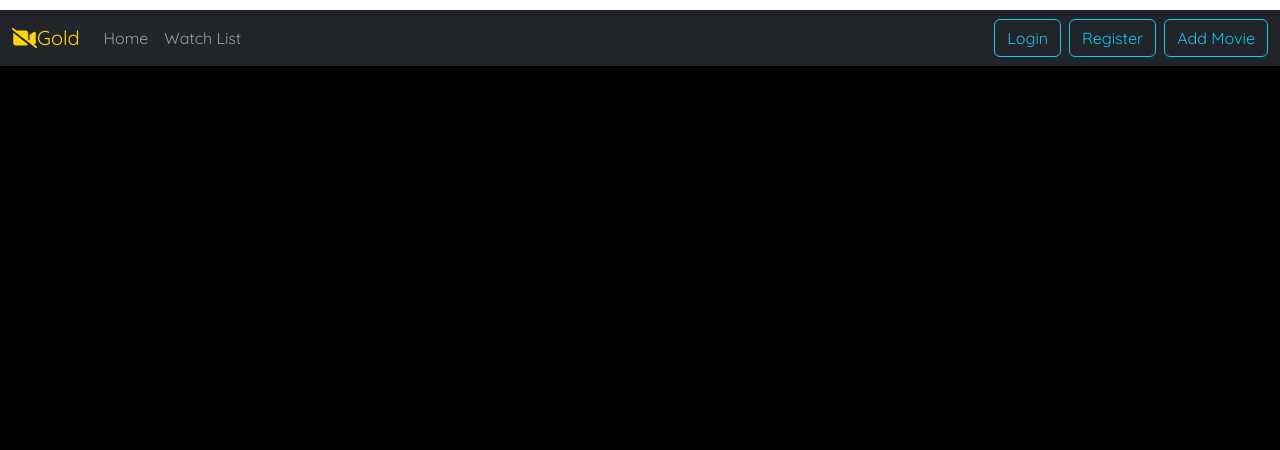
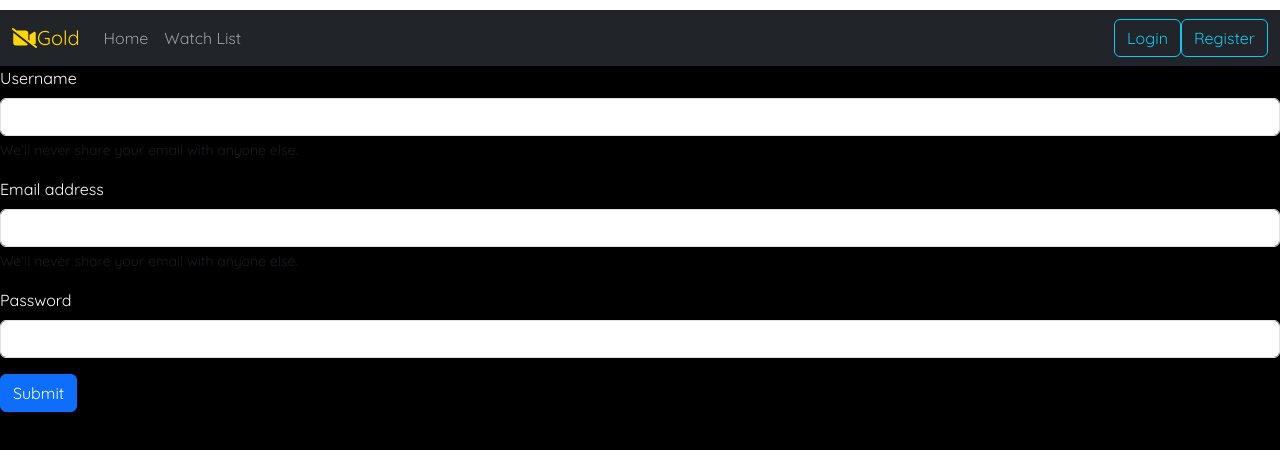
Before and after one commit to shli1126/IMDbClone-front, a React (Create React App) app: page /Register in a window 1280 px wide. Shown: the top 450 px of the page. Built offline with nearby package versions, Linux system fonts and the light colour scheme; no server answers.

Commit message:
fix review disappear after refresh

```diff
--- a/package.json
+++ b/package.json
@@ -13,6 +13,7 @@
     "@testing-library/user-event": "^13.5.0",
     "axios": "^1.5.0",
     "bootstrap": "^5.3.1",
+    "cors": "^2.8.5",
     "react": "^18.2.0",
     "react-bootstrap": "^2.8.0",
     "react-dom": "^18.2.0",
--- a/src/App.js
+++ b/src/App.js
@@ -7,6 +7,8 @@
 import Header from './components/header/Header';
 import Trailer from './components/trailer/Trailer';
 import Reviews from './components/reviews/Reviews';
+import LoginPage from './components/auth/LoginPage';
+import RegisterPage from './components/auth/RegisterPage';
 function App() {
 
 const [movies, setMovies] = useState([]);
@@ -30,18 +32,18 @@
     const singleMovie = response.data;
 
     setMovie(singleMovie);
-    setReviews(singleMovie.reviews);
+
+    //setReviews(singleMovie.reviews);
+    setReviews(singleMovie.reviewIds);
 
   } catch (err) {
-
+    console.log(err)
   }
 }
 
 useEffect(() => {
   getMovies();
 }, []);
-
-
 
 
   return (
@@ -52,6 +54,8 @@
       <Route path="/" element={<Home movies={movies}/>} /></Route>
       <Route path="/Trailer/:ytTrailerId" element={<Trailer/>}></Route>
       <Route path="/Reviews/:movieId" element ={<Reviews getMovieData = {getMovieData} movie={movie} reviews ={reviews} setReviews = {setReviews} />}></Route>
+      <Route path="/Login" element={<LoginPage/>}></Route>
+      <Route path="/Register" element={<RegisterPage/>}></Route>
      </Routes>
     </div>
   );
--- a/src/api/axiosConfig.js
+++ b/src/api/axiosConfig.js
@@ -1,4 +1,5 @@
 import axios from 'axios';
+
 
 export default axios.create({
     baseURL: "http://localhost:8080",
--- /dev/null
+++ b/src/components/auth/LoginPage.js
@@ -0,0 +1,20 @@
+import React from 'react'
+import {Form} from 'react-bootstrap';
+const LoginPage = () => {
+  return (
+    <Form>
+        <div class="mb-3">
+            <label for="exampleInputEmail1" class="form-label">Email address</label>
+            <input type="email" class="form-control" id="exampleInputEmail1" aria-describedby="emailHelp"/>
+            <div id="emailHelp" class="form-text">We'll never share your email with anyone else.</div>
+        </div>
+        <div class="mb-3">
+            <label for="exampleInputPassword1" class="form-label">Password</label>
+            <input type="password" class="form-control" id="exampleInputPassword1"/>
+        </div>
+        <button type="submit" class="btn btn-primary">Submit</button>
+    </Form>
+ )
+}
+
+export default LoginPage
--- /dev/null
+++ b/src/components/auth/RegisterPage.js
@@ -0,0 +1,26 @@
+import React from 'react'
+import {Form} from 'react-bootstrap';
+
+const RegisterPage = () => {
+    return (
+        <Form>
+            <div class="mb-3">
+                <label for="exampleInputEmail1" class="form-label">Username</label>
+                <input type="email" class="form-control" id="exampleInputEmail1" aria-describedby="emailHelp"/>
+                <div id="emailHelp" class="form-text">We'll never share your email with anyone else.</div>
+            </div>
+            <div class="mb-3">
+                <label for="exampleInputEmail1" class="form-label">Email address</label>
+                <input type="email" class="form-control" id="exampleInputEmail1" aria-describedby="emailHelp"/>
+                <div id="emailHelp" class="form-text">We'll never share your email with anyone else.</div>
+            </div>
+            <div class="mb-3">
+                <label for="exampleInputPassword1" class="form-label">Password</label>
+                <input type="password" class="form-control" id="exampleInputPassword1"/>
+            </div>
+            <button type="submit" class="btn btn-primary">Submit</button>
+        </Form>
+     )
+}
+
+export default RegisterPage
--- a/src/components/header/Header.js
+++ b/src/components/header/Header.js
@@ -6,9 +6,11 @@
 import Nav from "react-bootstrap/Nav";
 import Navbar from "react-bootstrap/Navbar";
 import {NavLink} from "react-router-dom";
+import {Link, useNavigate} from 'react-router-dom'
 
 
 const Header = () => {
+    const navigate = useNavigate();
   return (
     <Navbar bg="dark" variant="dark" expand="lg">
         <Container fluid>
@@ -25,9 +27,8 @@
                     <NavLink className ="nav-link" to="/">Home</NavLink>
                     <NavLink className ="nav-link" to="/watchList">Watch List</NavLink>
                 </Nav>
-                <Button variant="outline-info" className="me-2">Login</Button>
-                <Button variant="outline-info" className="me-2">Register</Button>
-                <Button variant="outline-info">Add Movie</Button>
+                <Button variant="outline-info" onClick={() => navigate(`/Login`)}>Login</Button>
+                <Button variant="outline-info" onClick={() => navigate(`/Register`)}>Register</Button>
             </Navbar.Collapse>
         </Container>
     </Navbar>
--- a/src/components/hero/Hero.js
+++ b/src/components/hero/Hero.js
@@ -14,6 +14,11 @@
   function reviews(movieId){
     navigate(`/Reviews/${movieId}`);
   }
+
+  if (!Array.isArray(movies)) {
+    return <div>No movies available</div>;
+  }
+
 
   return (
     <div>
--- a/src/components/reviewForm/ReviewForm.js
+++ b/src/components/reviewForm/ReviewForm.js
@@ -10,7 +10,6 @@
         </Form.Group>
         <Button variant="outline-info" onClick={handleSubmit}>Submit</Button>
     </Form>
-
   )
 }
 
--- a/src/components/reviews/Reviews.js
+++ b/src/components/reviews/Reviews.js
@@ -13,20 +13,25 @@
 
     useEffect(()=>{
         getMovieData(movieId);
-    },[movieId])
+    },[])
 
-    const addReview = async (e) => {
+    const addReview = async (e) =>{
         e.preventDefault();
+
         const rev = revText.current;
 
-        try {
-            const response = await api.post("/api/v1/reviews", { reviewBody: rev.value, imdbId: movieId });
-            const updatedReviews = [...reviews, { body: rev.value }];
+        try
+        {
+            const response = await api.post("/api/v1/reviews",{reviewBody:rev.value,imdbId:movieId});
+            const updatedReviews = reviews != null ? [...reviews, { body: rev.value }] : [{ body: rev.value }];
             rev.value = "";
-            setReviews(updatedReviews); // Trigger a re-render with updated reviews
-        } catch (err) {
+            setReviews(updatedReviews);
+        }
+        catch(err)
+        {
             console.error(err);
         }
+
     }
 
 
@@ -54,10 +59,10 @@
                     </>
                 }
                 {
-                    reviews?.map((r) => {
-                        return(
-                            <>
-                                <Row>
+                    reviews?.map((r, index) => {
+                       return (
+                        <Row key={index}>
+                            <Row key={index}>
                                 <Col>{r.body}</Col>
                             </Row>
                             <Row>
@@ -65,7 +70,7 @@
                                 <hr />
                                 </Col>
                             </Row>
-                            </>
+                        </Row>
                        )
                     })
                 }
--- a/src/index.js
+++ b/src/index.js
@@ -4,6 +4,7 @@
 import App from './App';
 import 'bootstrap/dist/css/bootstrap.min.css';
 import { BrowserRouter, Route, Routes } from 'react-router-dom';
+
 
 const root = ReactDOM.createRoot(document.getElementById('root'));
 root.render(
```
Also changed, not shown: 1 other file (tests, documents, lock files or other folders). Lines whose indentation alone changed are shown as unchanged.
